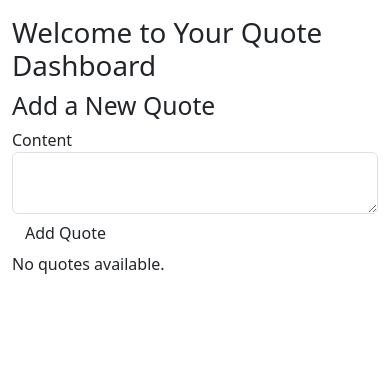
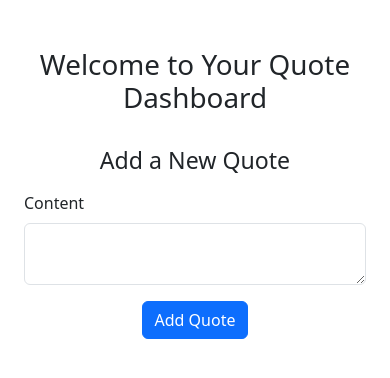
Before and after one commit to CroftsDeveloper/Quote_Diary, a Flask app: page /dashboard in a window 390 px wide. Shown: the part 56-434 px from the top of the page. Run offline with Flask 3, Linux system fonts and the light colour scheme; the visitor is signed in with stand-in values (Sample User, id 1); data that the repository does not hold is empty; some libraries are stand-ins or nearby versions.

Commit message:
Update Dashboard Layout with Bootstrap and Form Enhancements
**Bootstrap Layout Integration**:
- Integrated Bootstrap container, rows, and columns for a responsive and organized layout

**Form Section Redesign**:
- Structured the form for adding new quotes with headings and Bootstrap styling

**Maintain and Update Comments**:
- Preserved existing comments and added new ones to reflect these changes, enhancing clarity

```diff
--- a/templates/dashboard.html
+++ b/templates/dashboard.html
@@ -1,38 +1,36 @@
 {% extends 'base.html' %}
 
 {% block content %}
-    <h1>Welcome to Your Quote Dashboard</h1>
+<main class="container mt-5" role="main">
+    <div class="row mb-4">
+        <div class="col-12 text-center">
+            <h1>Welcome to Your Quote Dashboard</h1>
+        </div>
+    </div>
 
-    <!-- Form for Adding a New Quote -->
-    <h2>Add a New Quote</h2>
-    <form method="POST" action="{{ url_for('dashboard') }}">
-        {{ form.hidden_tag() }}
-        <div class="form-group">
-            {{ form.content.label(class="form-control-label") }}
-            {{ form.content(class="form-control") }}
-        </div>
-        <div class="form-group">
-            <button type="submit" class="btn">Add Quote</button>
-        </div>
-    </form>
-
-    <!-- Display Quotes -->
-    <div class="quote-list">
-        {% for quote in quotes %}
-            <div class="quote">
-                <p>{{ quote.content }}</p>
-                <p>Author: {{ quote.author.username }}</p>
-                <p>Created At: {{ quote.created_at }}</p>
-                <p>Updated At: {{ quote.updated_at }}</p>
-                <a href="{{ url_for('edit_quote', quote_id=quote.id) }}" class="btn">Edit Quote</a>
-                <form method="POST" action="{{ url_for('delete_quote', quote_id=quote.id) }}" class="delete-form">
+    <!-- Section for adding new quotes -->
+    <section aria-labelledby="addQuoteHeading">
+        <div class="row mb-4">
+            <div class="col-12">
+                <h2 id="addQuoteHeading" class="h3 text-center mb-3">Add a New Quote</h2>
+                <form method="POST" action="{{ url_for('dashboard') }}" aria-label="Add New Quote">
                     {{ form.hidden_tag() }}
-                    <button type="submit" class="btn delete-button">Delete Quote</button>
+                    <div class="form-group mb-3">
+                        {{ form.content.label(class="form-label") }}
+                        {{ form.content(class="form-control") }}
+                        <!-- Display errors for content field if any -->
+                        {% if form.content.errors %}
+                            <div class="alert alert-danger" role="alert">
+                                {% for error in form.content.errors %}{{ error }}{% endfor %}
+                            </div>
+                        {% endif %}
+                    </div>
+                    <div class="text-center">
+                        <button type="submit" class="btn btn-primary">Add Quote</button>
+                    </div>
                 </form>
             </div>
-        {% else %}
-            <p>No quotes available.</p>
-        {% endfor %}
-    </div>
-
+        </div>
+    </section>
+</main>
 {% endblock %}
```
